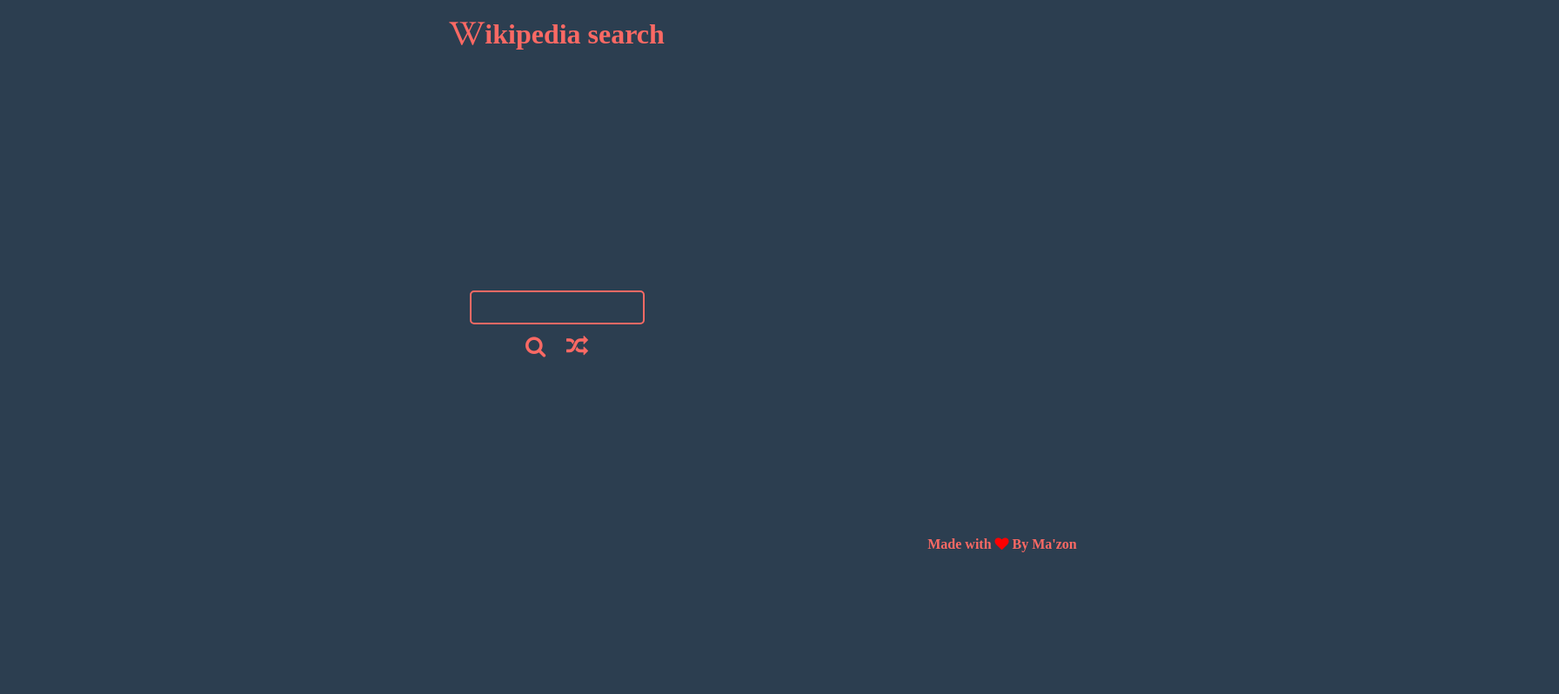
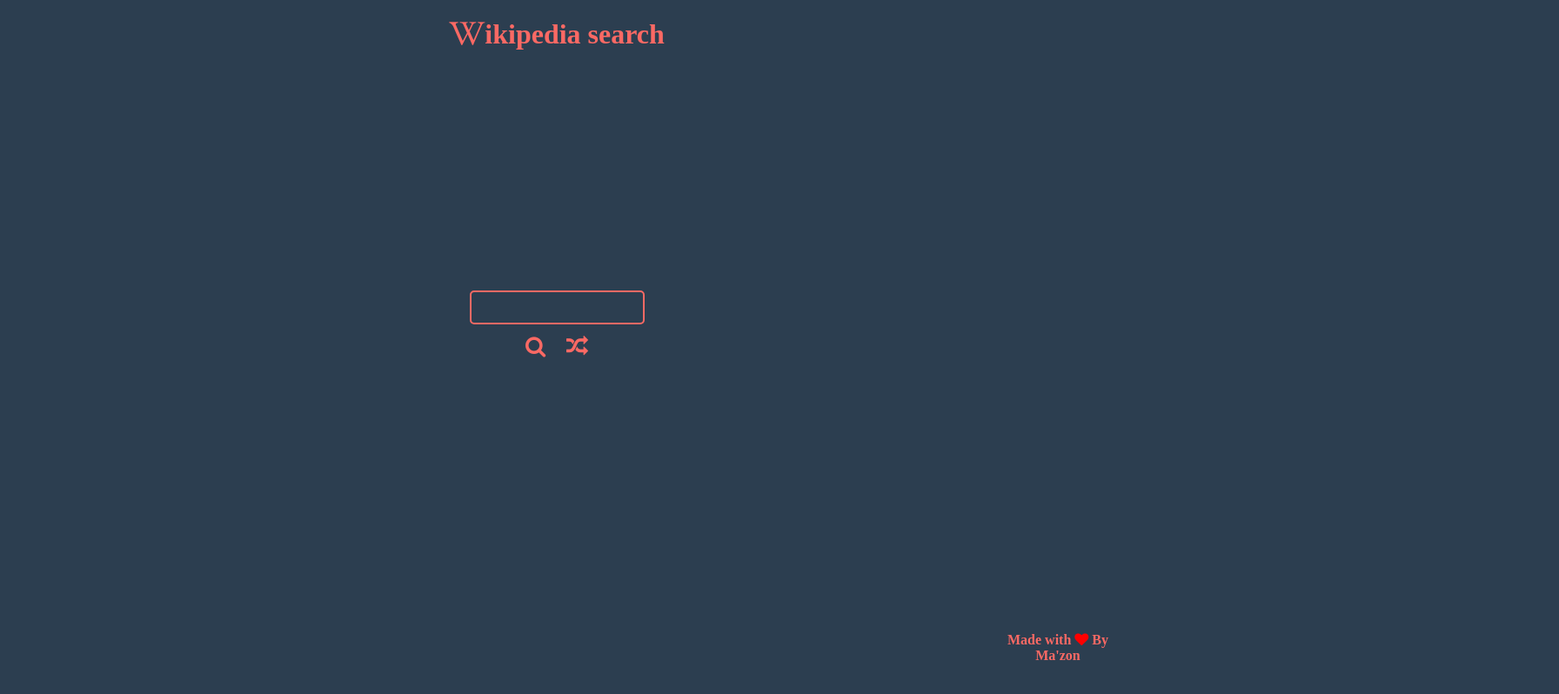
Before and after one commit to MohamedHesham/WikipediaViewer, a plain HTML site: page index.html in a window 1280 px wide. Shown: the whole page at 87% size, 1792 px wide, since content can reach past the window. Drawn offline with nearby package versions, Linux system fonts and the light colour scheme.

Commit message:
Update style.css

```diff
--- a/style.css
+++ b/style.css
@@ -70,10 +70,10 @@
 
 footer {
   color: #FB6964;
-  position: relative;
-  margin-top: 15%;
+  position: absolute;
+  bottom:2%;
   /*color: white;*/
-  left: 40%;
+  left: 90%;
 }
 .red {
   color: red;
```
